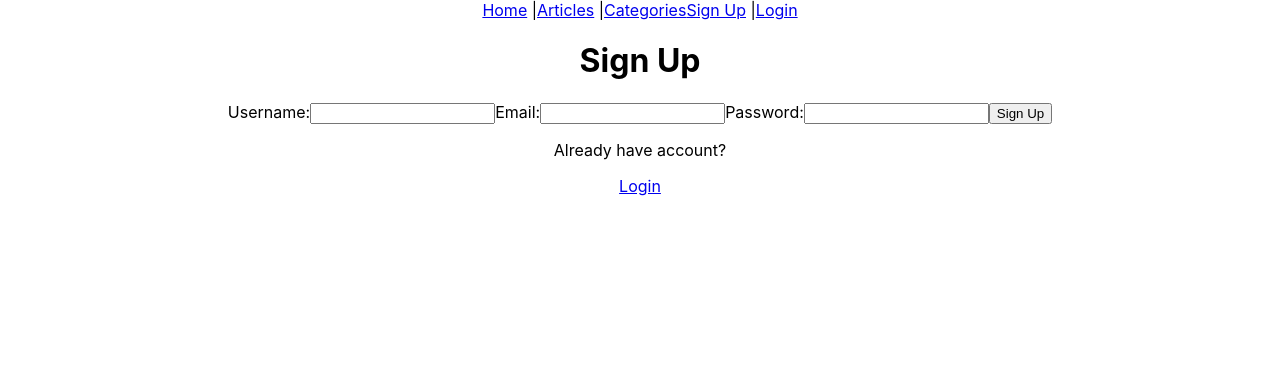
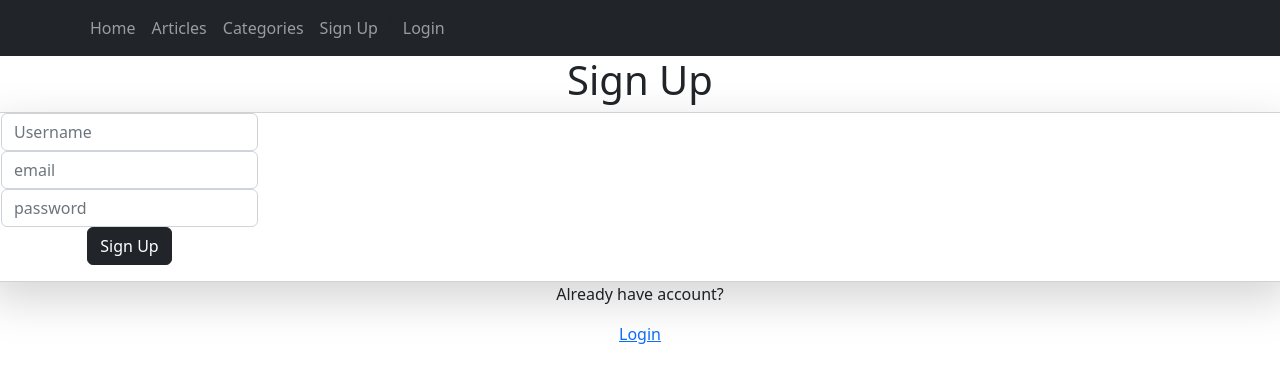
Before and after one commit to LucasBorchardt/difusion-management-client, a React (Create React App) app: page /signup in a window 1280 px wide. Shown: the top 382 px of the page. Built offline with nearby package versions, Linux system fonts and the light colour scheme.

Commit message:
some bootstrap

```diff
--- a/package.json
+++ b/package.json
@@ -7,8 +7,11 @@
     "@testing-library/react": "^13.3.0",
     "@testing-library/user-event": "^13.5.0",
     "axios": "^0.27.2",
+    "bootstrap": "^5.2.0",
     "react": "^18.2.0",
+    "react-bootstrap": "^2.5.0",
     "react-dom": "^18.2.0",
+    "react-player": "^2.10.1",
     "react-router-dom": "^6.3.0",
     "react-scripts": "5.0.1",
     "web-vitals": "^2.1.4"
--- a/public/index.html
+++ b/public/index.html
@@ -7,7 +7,7 @@
     <meta name="theme-color" content="#000000" />
     <meta
       name="description"
-      content="Web site created using create-react-app"
+      content="Web site alternative for the dissemination of content"
     />
     <link rel="apple-touch-icon" href="%PUBLIC_URL%/logo192.png" />
     <!--
@@ -24,7 +24,7 @@
       work correctly both with client-side routing and a non-root public URL.
       Learn how to configure a non-root public URL by running `npm run build`.
     -->
-    <title>React App</title>
+    <title>Difusión</title>
   </head>
   <body>
     <noscript>You need to enable JavaScript to run this app.</noscript>
--- a/src/App.js
+++ b/src/App.js
@@ -1,7 +1,7 @@
 import './App.css';
 import { Routes, Route } from "react-router-dom";
 
-import Navbar from "./components/Navbar";
+import NavBar from "./components/NavBar";
 import HomePage from "./pages/HomePage";
 import ArticleListPage from "./pages/ArticleListPage";
 import ArticleDetailsPage from "./pages/ArticleDetailsPage";
@@ -13,12 +13,13 @@ import SignupPage from "./pages/SignupPage";
 import LoginPage from "./pages/LoginPage";
 import IsPrivate from './components/IsPrivate';
 import IsAnon from "./components/IsAnon";
+import 'bootstrap/dist/css/bootstrap.min.css';
 
 function App() {
   return (
     <div className="App">
 
-      <Navbar />
+      <NavBar />
 
       <Routes>
         <Route path="/" element={ <HomePage />} />
--- a/src/components/Navbar.js
+++ b/src/components/Navbar.js
@@ -1,39 +1,50 @@
 import { useContext } from "react";
 import { AuthContext } from "../context/auth.context"
-import { NavLink } from "react-router-dom";
+import Container from 'react-bootstrap/Container';
+import Nav from 'react-bootstrap/Nav';
+import Navbar from 'react-bootstrap/Navbar';
+import { useNavigate, Link } from "react-router-dom";
 
-function Navbar(){
 
-    const { isLoggedIn , user, logOutUser } = useContext(AuthContext);
+function NavBar() {
+
+    const navigate = useNavigate();
+    const { isLoggedIn, user, logOutUser } = useContext(AuthContext);
+
+    const logOutAndNavigate = () => {
+        logOutUser();
+        navigate("/");
+    }
 
 
     return (
-        <nav className="Navbar">
 
-            <NavLink to="/">Home</NavLink> |
-            <NavLink to="/articles">Articles</NavLink> |
-            <NavLink to="/categories">Categories</NavLink>
+        <Navbar bg="dark" variant="dark">
+            <Container>
+                <Nav className="me-auto">
+                    <image src="public/images/malatesta.png" alt="" width="30" height="24" class="d-inline-block align-text-top" />
+                    <Nav.Link as={Link} to="/">Home</Nav.Link>
+                    <Nav.Link as={Link} to="/articles">Articles</Nav.Link>
+                    <Nav.Link as={Link} to="/categories">Categories</Nav.Link>
 
                     {isLoggedIn && (
                         <>
-
-                    <span> Hi, {user && user.username}</span>
-                    &nbsp;
-                    <button onClick={logOutUser}>Logout</button>
+                            <div className="text-white my-2 mx-2 px-2">{user && user.name}</div>
+                            <Nav.Link onClick={logOutAndNavigate}>Logout</Nav.Link>
                         </>
                     )}
 
                     {!isLoggedIn && (
                         <>
-                    <NavLink to="/signup">Sign Up</NavLink> |
-                    <NavLink to="/login">Login</NavLink>
+                            <Nav.Link as={Link} to="/signup">Sign Up</Nav.Link> |
+                            <Nav.Link as={Link} to="/login">Login</Nav.Link>
                         </>
                     )}
-
-
-        </nav>
+                </Nav>
+            </Container>
+        </Navbar>
     );
 }
 
 
-export default Navbar;
+export default NavBar;
--- a/src/pages/ArticleListPage.js
+++ b/src/pages/ArticleListPage.js
@@ -14,8 +14,6 @@ function ArticleListPage() {
             .catch((error) => console.log(error));
     };
 
-    // We set this effect will run only once, after the initial render
-    // by setting the empty dependency array - []
     useEffect(() => {
         getAllArticles();
     }, []);
--- a/src/pages/CategoryListPage.js
+++ b/src/pages/CategoryListPage.js
@@ -14,8 +14,6 @@ function CategoryListPage() {
             .catch((error) => console.log(error));
     };
 
-    // We set this effect will run only once, after the initial render
-    // by setting the empty dependency array - []
     useEffect(() => {
         getAllCategories();
     }, []);
--- a/src/pages/HomePage.js
+++ b/src/pages/HomePage.js
@@ -1,8 +1,9 @@
-
+import ReactPlayer from 'react-player';
+import React from 'react';
 function HomePage() {
     return (
       <div>
-        <h1>Home Page</h1>
+        <h1>Difusión</h1>
 
       </div>
 
--- a/src/pages/LoginPage.js
+++ b/src/pages/LoginPage.js
@@ -46,32 +46,39 @@ function LoginPage(props) {
 
             {errorMessage && <p className="error-message">{errorMessage}</p>}
 
+
+            <div className="row d-flex justify-content-center align-items-center h-100">
+                <div className="card shadow-lg" id="no-scale">
                     <form onSubmit={handleLoginSubmit}>
-                <label>Username:</label>
+                        <div className="input-group mb-3">
+                            <div className="form-floating-label-transform:   scale(.85) translateY(-.5rem) translateX(.15rem)">
                                 <input
                                     type="text"
-                    value={username}
+                                    class="form-control"
+                                    id="floatingInputGroup1"
+                                    placeholder="Username"
                                     onChange={(e) => setUsername(e.target.value)}
                                 />
-
-                    <label>Email:</label>
                                 <input
-                        type="text"
-                        value={email}
+                                    type="email"
+                                    class="form-control"
+                                    id="floatingInputGroup1"
+                                    placeholder="email"
                                     onChange={(e) => setEmail(e.target.value)}
                                 />
-
-                    <label>Password:</label>
                                 <input
                                     type="password"
-                        value={password}
+                                    class="form-control"
+                                    id="floatingInputGroup1"
+                                    placeholder="password"
                                     onChange={(e) => setPassword(e.target.value)}
                                 />
-
-                    <button type="submit">Login</button>
+                                <button type="submit" class="btn btn-dark">Log In</button>
+                            </div>
+                        </div>
                     </form>
-
-
+                </div>
+            </div>
             <p>Don't have an account yet?</p>
             <Link to={"/signup"}> Sign Up</Link>
         </div>
--- a/src/pages/SignupPage.js
+++ b/src/pages/SignupPage.js
@@ -1,6 +1,9 @@
 import { useState } from "react";
 import { Link, useNavigate } from "react-router-dom";
 import axios from "axios";
+
+
+
 
 
 
@@ -18,7 +21,7 @@ function SignupPage(props) {
     const handleSignupSubmit = (e) => {
         e.preventDefault();
 
-        const requestBody = { email, password, username }; // Create an object representing the request body
+        const requestBody = { email, username, password }; // Create an object representing the request body
 
         // Make an axios request to the API
         // If POST request is successful redirect to login page
@@ -39,32 +42,39 @@ function SignupPage(props) {
 
             {errorMessage && <p className="error-message">{errorMessage}</p>}
 
+            <div className="row d-flex justify-content-center align-items-center h-100">
+                <div className="card shadow-lg" id="no-scale">
                     <form onSubmit={handleSignupSubmit}>
+                        <div class="input-group mb-3">
+                            <div class="form-floating-label-transform:   scale(.85) translateY(-.5rem) translateX(.15rem)">
 
-            <label>Username:</label>
                                 <input
                                     type="text"
-                    value={username}
+                                    class="form-control"
+                                    id="floatingInputGroup1"
+                                    placeholder="Username"
                                     onChange={(e) => setUsername(e.target.value)}
                                 />
-
-
-                <label>Email:</label>
                                 <input
                                     type="email"
-                    value={email}
+                                    class="form-control"
+                                    id="floatingInputGroup1"
+                                    placeholder="email"
                                     onChange={(e) => setEmail(e.target.value)}
                                 />
-
-                <label>Password:</label>
                                 <input
                                     type="password"
-                    value={password}
+                                    class="form-control"
+                                    id="floatingInputGroup1"
+                                    placeholder="password"
                                     onChange={(e) => setPassword(e.target.value)}
                                 />
-
-                <button type="submit">Sign Up</button>
+                                <button type="submit" class="btn btn-dark">Sign Up</button>
+                            </div>
+                        </div>
                     </form>
+                </div>
+            </div>
 
 
             <p>Already have account?</p>
```
Also changed, not shown: public/images/malatesta.png (added), 1 other file (tests, documents, lock files or other folders). Lines whose indentation alone changed are shown as unchanged.
